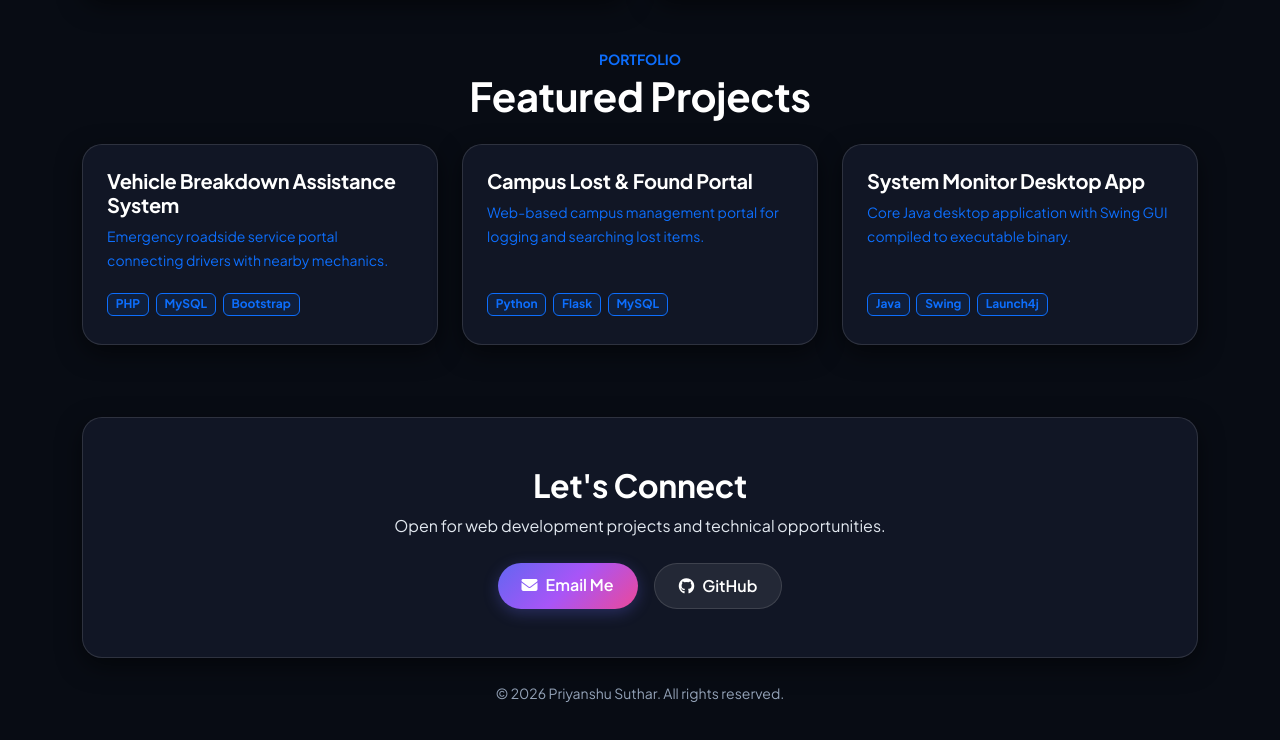
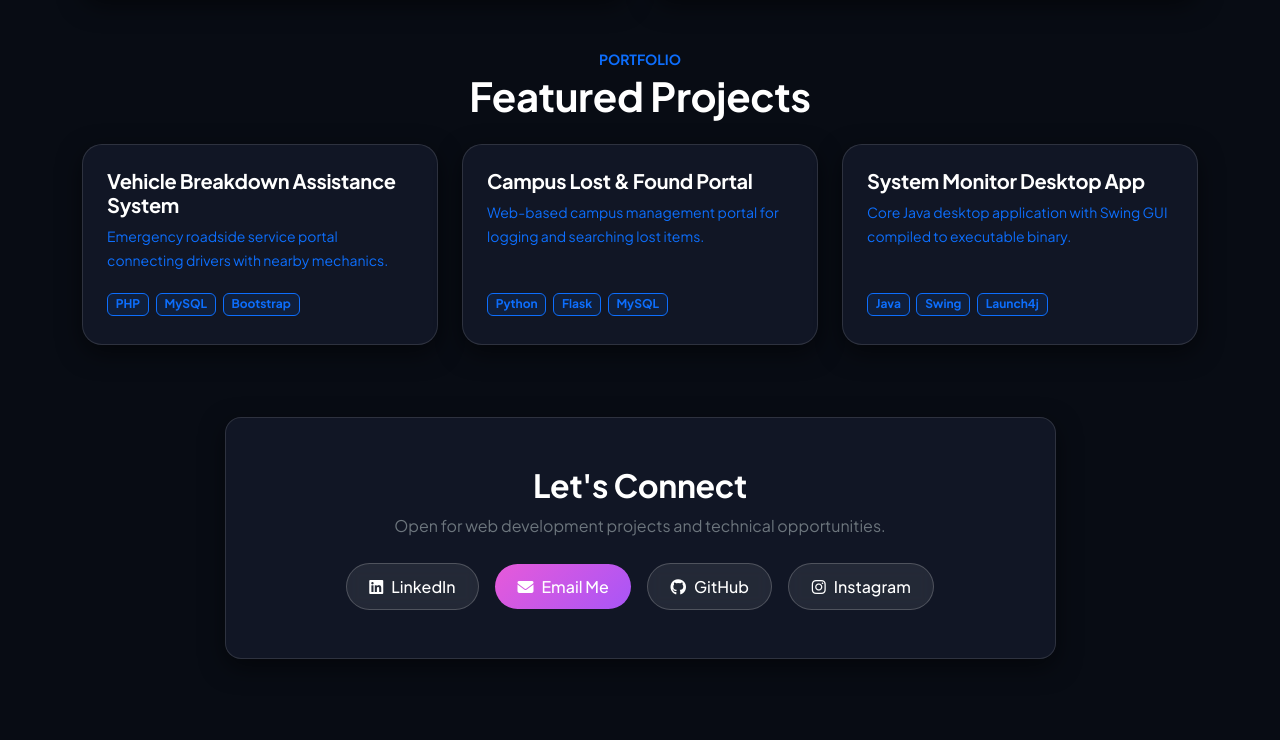
Before and after one commit to Igpriyanshu/portfolio, a plain HTML site: page index.html in a window 1280 px wide. Shown: the part 1443-2183 px from the top of the page. After the commit the page ends 2150 px from the top, so only its background shows below. Drawn offline with nearby package versions, Linux system fonts and the light colour scheme.

Commit message:
Add files via upload

```diff
--- a/index.html
+++ b/index.html
@@ -220,6 +220,45 @@
             font-size: 1.15rem;
             flex-shrink: 0;
         }
+        /* Glass Buttons Styling */
+.btn-contact-glass {
+    background: rgba(255, 255, 255, 0.08);
+    color: #ffffff;
+    border: 1px solid rgba(255, 255, 255, 0.2);
+    padding: 0.65rem 1.4rem;
+    border-radius: 50px;
+    font-weight: 500;
+    backdrop-filter: blur(6px);
+    transition: all 0.3s ease;
+    text-decoration: none;
+    display: inline-flex;
+    align-items: center;
+}
+
+.btn-contact-glass:hover {
+    color: #ffffff;
+    background: rgba(255, 255, 255, 0.2);
+    border-color: rgba(255, 255, 255, 0.4);
+    transform: translateY(-3px);
+    box-shadow: 0 5px 15px rgba(0, 0, 0, 0.3);
+}
+
+.btn-contact-glass.btn-active {
+    background: linear-gradient(135deg, #e75ad9 0%, #a855f7 100%);
+    border: none;
+}
+
+.btn-contact-glass.btn-active:hover {
+    transform: translateY(-3px);
+    box-shadow: 0 8px 20px rgba(168, 85, 247, 0.4);
+}
+
+@media (max-width: 576px) {
+    .btn-contact-glass {
+        width: 100%;
+        justify-content: center;
+    }
+}
     </style>
 </head>
 <body>
@@ -476,20 +515,41 @@
         </div>
     </section>
 
-    <!-- Contact & Footer -->
-    <section id="contact" class="py-5 text-center">
-        <div class="container">
-            <div class="glass-card p-4 p-md-5">
-                <h2 class="fw-bold mb-2">Let's Connect</h2>
-                <p class="mb-4">Open for web development projects and technical opportunities.</p>
-                <div class="d-flex justify-content-center gap-3">
-                    <a href="mailto:sutharpriyanshu56@gmail.com" class="btn btn-gradient"><i class="fa-solid fa-envelope me-2"></i>Email Me</a>
-                    <a href="https://github.com/Igpriyanshu" target="_blank" class="btn btn-outline-custom"><i class="fa-brands fa-github me-2"></i>GitHub</a>
+<!-- Contact Section -->
+<section id="contact" class="py-5">
+    <div class="container">
+        <div class="row justify-content-center">
+            <div class="col-lg-10 col-xl-9">
+                <!-- Glass Container Card -->
+                <div class="glass-card text-center p-4 p-md-5 rounded-4">
+                    <h2 class="fw-bold text-white mb-2">Let's Connect</h2>
+                    <p class="text-secondary mb-4 mx-auto" style="max-width: 550px;">
+                        Open for web development projects and technical opportunities.
+                    </p>
+
+                    <!-- Responsive Buttons Grid -->
+                    <div class="d-flex justify-content-center align-items-center gap-3 flex-wrap">
+                        <a href="https://www.linkedin.com/in/priyanshu-suthar-2b47a2321" target="_blank" class="btn btn-contact-glass">
+                            <i class="fa-brands fa-linkedin me-2"></i>LinkedIn
+                        </a>
+
+                        <a href="mailto:sutharpriyanshu56@gmail.com" class="btn btn-contact-glass btn-active">
+                            <i class="fa-solid fa-envelope me-2"></i>Email Me
+                        </a>
+
+                        <a href="https://github.com/Igpriyanshu" target="_blank" class="btn btn-contact-glass">
+                            <i class="fa-brands fa-github me-2"></i>GitHub
+                        </a>
+
+                        <a href="https://www.instagram.com/_.ipriyanshu?stkn=MWRuOHkwYTJveXNkOA==" target="_blank" class="btn btn-contact-glass">
+                            <i class="fa-brands fa-instagram me-2"></i>Instagram
+                        </a>
+                    </div>
                 </div>
             </div>
-            <p class="small mt-4 mb-0" style="color: var(--text-muted);">© 2026 Priyanshu Suthar. All rights reserved.</p>
         </div>
-    </section>
+    </div>
+</section>
 
     <!-- JS Scripts -->
     <script src="https://cdn.jsdelivr.net/npm/bootstrap@5.3.2/dist/js/bootstrap.bundle.min.js"></script>
```
